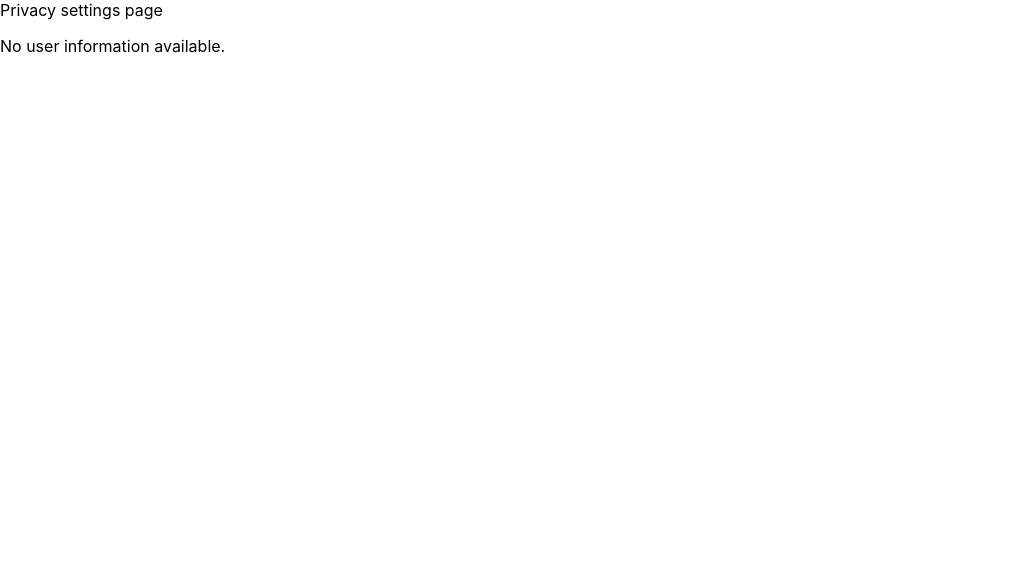
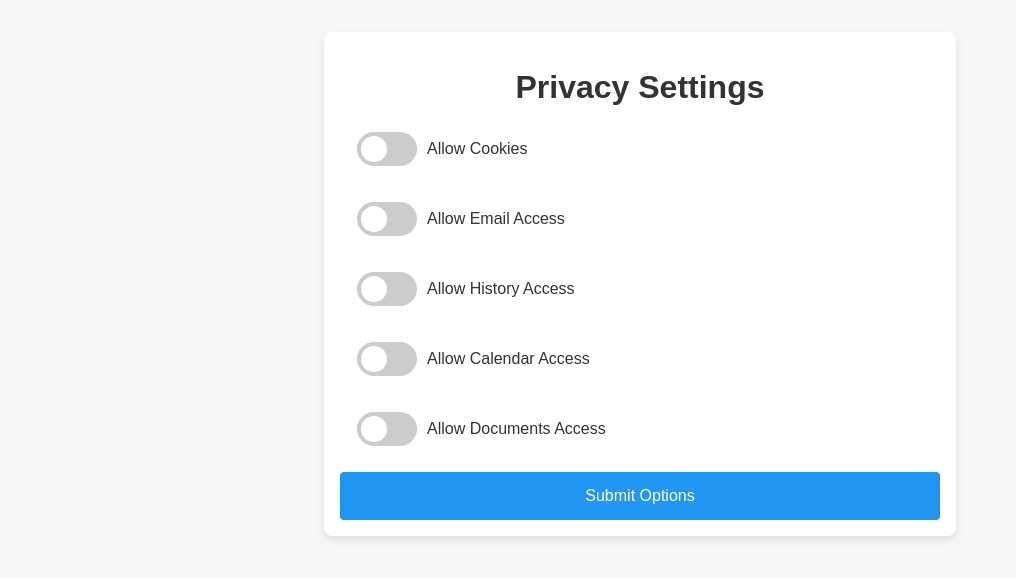
Before and after one commit to 4-gent/Journease, a React (Create React App) app in the folder frontend/: page /privacy in a window 1280 px wide. Shown: the top 578 px of the page, without its empty margins (0-1016 px from the left). Built offline with nearby package versions, Linux system fonts and the light colour scheme.

Commit message:
Added Privcay options

```diff
--- /dev/null
+++ b/frontend/src/public/privacy.css
@@ -0,0 +1,128 @@
+/* Privacy.css */
+body {
+    font-family: Arial, sans-serif;
+    background-color: #f7f7f7;
+    color: #333;
+    margin: 0;
+    padding: 0;
+}
+
+.privacy-container {
+    max-width: 600px;
+    margin: 2rem auto;
+    padding: 1rem;
+    background: #fff;
+    border-radius: 8px;
+    box-shadow: 0 4px 8px rgba(0, 0, 0, 0.1);
+}
+
+h1 {
+    text-align: center;
+    color: #333;
+    margin-bottom: 1rem;
+}
+
+.privacy-form {
+    display: flex;
+    flex-direction: column;
+    gap: 1rem;
+}
+
+.switch {
+    position: relative;
+    display: flex;
+    align-items: center;
+    width: 100%;
+    padding: 10px 0;
+}
+
+.switch input {
+    opacity: 0;
+    width: 0;
+    height: 0;
+}
+
+.switch label {
+    display: flex;
+    align-items: center;
+    cursor: pointer;
+    width: 100%;
+}
+
+.slider {
+    position: relative;
+    cursor: pointer;
+    background-color: #ccc;
+    transition: 0.4s;
+    border-radius: 34px;
+    width: 60px;
+    height: 34px;
+    margin-right: 10px; /* Space between the slider and label text */
+}
+
+.slider:before {
+    position: absolute;
+    content: "";
+    height: 26px;
+    width: 26px;
+    border-radius: 50%;
+    left: 4px;
+    bottom: 4px;
+    background-color: white;
+    transition: 0.4s;
+}
+
+input:checked + label .slider {
+    background-color: #2196F3;
+}
+
+input:checked + label .slider:before {
+    transform: translateX(26px);
+}
+
+label span {
+    margin-left: 10px; /* Add space between the slider and the label text */
+}
+
+.submit-button {
+    background-color: #2196F3;
+    border: none;
+    color: white;
+    padding: 15px 20px;
+    text-align: center;
+    text-decoration: none;
+    display: inline-block;
+    font-size: 16px;
+    border-radius: 4px;
+    cursor: pointer;
+    transition: background-color 0.3s;
+    width: 100%;
+}
+
+.submit-button:hover {
+    background-color: #1e88e5;
+}
+
+.user-info {
+    margin-top: 1rem;
+    padding: 1rem;
+    border-radius: 8px;
+    background-color: #f9f9f9;
+    box-shadow: 0 2px 4px rgba(0, 0, 0, 0.1);
+    text-align: center;
+}
+
+.user-info img {
+    border-radius: 50%;
+    margin-bottom: 1rem;
+    border: 2px solid #ddd;
+}
+
+.user-info h2 {
+    margin-bottom: 0.5rem;
+    color: #333;
+}
+
+.user-info p {
+    margin: 0.5rem 0;
+}
--- a/frontend/src/routes/privacy.js
+++ b/frontend/src/routes/privacy.js
@@ -1,24 +1,114 @@
-import React from 'react'
+import React, { useState } from 'react';
+import '../public/privacy.css';
 
-export default function Privacy(){
-    const userInfo = JSON.parse(localStorage.getItem('userInfo'))
-    const accessToken = localStorage.getItem('accessToken')
+export default function Privacy() {
+    const [privacySettings, setPrivacySettings] = useState({
+        cookies: false,
+        email: false,
+        history: false,
+        calendar: false,
+        documents: false
+    });
+    const [showUserInfo, setShowUserInfo] = useState(false);
 
-    return(
-        <div>
-            Privacy settings page
+    const handleToggleChange = (e) => {
+        const { name, checked } = e.target;
+        setPrivacySettings(prevSettings => ({
+            ...prevSettings,
+            [name]: checked
+        }));
+    };
 
-            {userInfo ? (
-            <div>
+    const handleSubmit = (e) => {
+        e.preventDefault();
+        console.log('Selected Privacy Options:', privacySettings);
+        setShowUserInfo(true); // Show user info after submission
+    };
+
+    const userInfo = JSON.parse(localStorage.getItem('userInfo'));
+    const accessToken = localStorage.getItem('accessToken');
+
+    return (
+        <div className="privacy-container">
+            <h1>Privacy Settings</h1>
+            <form onSubmit={handleSubmit} className="privacy-form">
+                <div className="switch">
+                    <input
+                        type="checkbox"
+                        id="cookies"
+                        name="cookies"
+                        checked={privacySettings.cookies}
+                        onChange={handleToggleChange}
+                    />
+                    <label htmlFor="cookies">
+                        <span className="slider"></span>
+                        Allow Cookies
+                    </label>
+                </div>
+                <div className="switch">
+                    <input
+                        type="checkbox"
+                        id="email"
+                        name="email"
+                        checked={privacySettings.email}
+                        onChange={handleToggleChange}
+                    />
+                    <label htmlFor="email">
+                        <span className="slider"></span>
+                        Allow Email Access
+                    </label>
+                </div>
+                <div className="switch">
+                    <input
+                        type="checkbox"
+                        id="history"
+                        name="history"
+                        checked={privacySettings.history}
+                        onChange={handleToggleChange}
+                    />
+                    <label htmlFor="history">
+                        <span className="slider"></span>
+                        Allow History Access
+                    </label>
+                </div>
+                <div className="switch">
+                    <input
+                        type="checkbox"
+                        id="calendar"
+                        name="calendar"
+                        checked={privacySettings.calendar}
+                        onChange={handleToggleChange}
+                    />
+                    <label htmlFor="calendar">
+                        <span className="slider"></span>
+                        Allow Calendar Access
+                    </label>
+                </div>
+                <div className="switch">
+                    <input
+                        type="checkbox"
+                        id="documents"
+                        name="documents"
+                        checked={privacySettings.documents}
+                        onChange={handleToggleChange}
+                    />
+                    <label htmlFor="documents">
+                        <span className="slider"></span>
+                        Allow Documents Access
+                    </label>
+                </div>
+                <button type="submit" className="submit-button">Submit Options</button>
+            </form>
+
+            {showUserInfo && userInfo && (
+                <div className="user-info">
                     <h2>User Information</h2>
                     <p><strong>Name:</strong> {userInfo.name}</p>
                     <p><strong>Email:</strong> {userInfo.email}</p>
                     <img src={userInfo.picture} alt="Profile" width="100" />
                     <p><strong>Access Token:</strong> {accessToken}</p>
                 </div>
-            ) : (
-            <p>No user information available.</p>
             )}
         </div>
-    )
+    );
 }
```
Also changed, not shown: frontend/public/robots.txt. Lines whose indentation alone changed are shown as unchanged.
